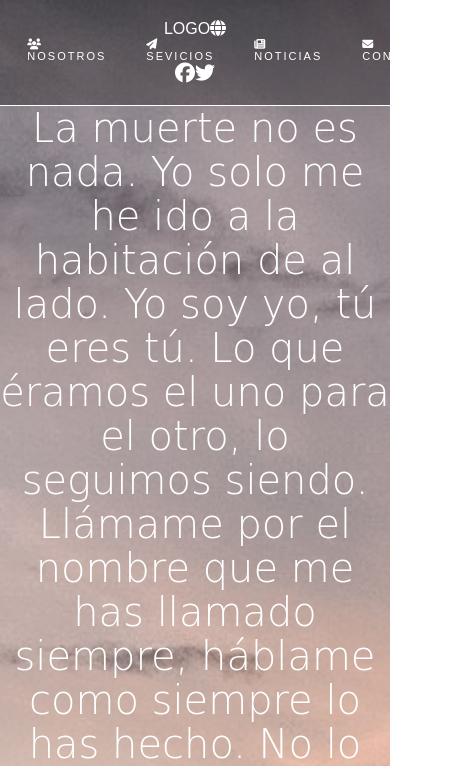
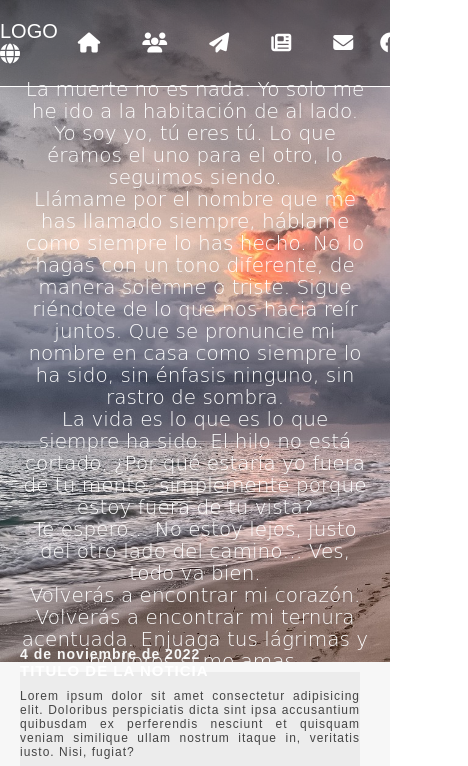
Before and after one commit to nespinosa08/practica-flexbox, a plain HTML site: page index.html in a window 390 px wide. Shown: the top 766 px of the page, 468 px wide, since content can reach past the window. Drawn offline with Linux system fonts and the light colour scheme; a web font is replaced by a local one.

Commit message:
pagina responsive 27-10

```diff
--- a/css/estilos.css
+++ b/css/estilos.css
@@ -18,6 +18,10 @@ a{
 .margen-interno{
     padding: 0 20px;
 
+}
+.elemento-fijo{
+    position: fixed;
+    width: 100%;
 }
     .header{
         background: url(../img/beach-1236581_1920.jpg);
@@ -66,6 +70,7 @@ a{
                 flex-flow: row nowrap;
                 flex: 1 1 auto;
                 padding: 0 5px;
+                justify-content: space-around;
             }
             .social a{
                 color: white;
@@ -76,7 +81,7 @@ a{
             }
         .texto-principal{
            /*  background: #EAEAEA; */
-           /* height: 580px; */
+           height: 600px;
            display: flex;
            align-items: center;
            /* flex-flow: column nowrap; */
@@ -86,12 +91,10 @@ a{
 
                 font-family: 'Shalimar', cursive;
                 color: white;
-                font-size: 40px;
+                font-size: 30px;
                 font-weight: 300;
                 text-align: center;
                 line-height: 1.1;
-
-
             }
     .section{
         background: #f7f7f7;
@@ -103,6 +106,7 @@ a{
             display: flex;
             flex-flow:row wrap;
             align-items: center;
+
         }
             .article{
                 flex: 1 1 40%;
@@ -117,11 +121,11 @@ a{
                 color: #f7f7f7;
                 font-size: 12 px;
                 padding: 10 0;
-                margin-top: -80px;
+                margin-top: -40px;
             }
             .article h2{
                 color: #fff;
-                font-size: 25px;
+                font-size: 15px;
                 text-transform: uppercase;
                 padding: 0 0 10px 0;
             }
@@ -142,7 +146,8 @@ a{
             .navegacion{
                 background:#000 ;
                 flex: 1 1 100%;
-                margin: 10px 10px 0 0px;
+                margin: 10px 10px 10px 0px;
+
             }
             .navegacion a{
                 color: #fff;
@@ -150,6 +155,7 @@ a{
                 text-transform: uppercase;
                 padding: 0 10px;
                 letter-spacing: 2px;
+
             }
         .aside{
             flex: 1 1 auto;
@@ -159,9 +165,7 @@ a{
             text-align: justify;
             font-size: 12px;
         }
-        .aside img{
-            width: 95%;
-        }
+
         .aside h4{
             background: #000;
             color: #fff;
@@ -170,13 +174,18 @@ a{
         }
             .publicidad{
                /*  background: #7978FF; */
+               margin-bottom: 20px;
+            }
+
+            .publicidad img{
+                width: 100%;
             }
 
     .footer{
         background: #000;
         display: flex;
         justify-content: center;
-        margin-top: 10px;
+        margin: 10px 0;
     }
         .pie{
             /* background: #3C4048 ; */
@@ -190,8 +199,20 @@ a{
             padding: 0 10px;
             letter-spacing: 2px;
         }
+        .pie a:hover{
+            color: #B2B2B2;
+        }
 
-@media all and (max-width: 800px){
+@media all and (max-width: 750px){
+    .logo a{
+        font-size: 20px;
+    }
+    .nav a{
+        font-size: 20px;
+    }
+    .social a{
+        font-size: 20px;
+    }
     .section{
         display:flex;
         flex-direction: column;
@@ -199,13 +220,28 @@ a{
     .aside{
         display:flex;
         justify-content: center;
+
+    }
+    .publicidad{
+        padding: 5px;
+    }
+    h1{
+        font-size: 20px;
+    }
+    .texto-principal{
+        height: 575px;
+     }
+     .article h3{
+        margin-top: -40px;
+    }
+    .article h2{
+        font-size: 15px;
+    }
+    .off{
+        display: none;
     }
 }
 @media all and (max-width:500px){
-    .menu{
-        display: flex;
-        flex-direction: column;
-    }
     .articulos{
         display:flex;
         flex-direction: column;
@@ -214,4 +250,7 @@ a{
         display:flex;
         flex-direction: column;
     }
+    .off{
+        display: none;
+    }
 }
--- a/index.html
+++ b/index.html
@@ -18,16 +18,15 @@
         <header class="header">
             <div class="menu margen-interno">
                 <div class="logo">
-                    <a href="index.html">LOGO<i class="fa-solid fa-globe"></i></a>
+                    <a href="index.html"><span>LOGO</span><i class="fa-solid fa-globe"></i></a>
                 </div>
                 <nav class="nav">
-                    <a href="#"><i class="fa-solid fa-house"></i>Inicio</a>
-                    <a href="#"><i class="fa-solid fa-users"></i>Nosotros</a>
-                    <a href="#"><i class="fa-solid fa-paper-plane"></i>Sevicios</a>
-                    <a href="#"><i class="fa-solid fa-newspaper"></i>Noticias</a>
-                    <a href="#"><i class="fa-solid fa-envelope"></i>Contactos</a>
+                    <a href="#"><i class="fa-solid fa-house"></i><span class="off">Inicio</span></a>
+                    <a href="#"><i class="fa-solid fa-users"></i><span class="off">Nosotros</span></a>
+                    <a href="#"><i class="fa-solid fa-paper-plane"></i><span class="off">Sevicios</span></a>
+                    <a href="#"><i class="fa-solid fa-newspaper"></i><span class="off">Noticias</span></a>
+                    <a href="#"><i class="fa-solid fa-envelope"></i><span class="off">Contactos</span></a>
                 </nav>
-
                 <div class="social">
                     <div>
                         <a href="#"><i class="fa-brands fa-facebook"></i></a>
@@ -37,7 +36,7 @@
                     </div>
                 </div>
             </div>
-            <div class="texto-principal">
+            <div class="texto-principal margen-interno">
                 <h1>
                     La muerte no es nada. Yo solo me he ido a la habitación de al lado. Yo soy yo, tú eres tú. Lo que éramos el uno para el otro, lo seguimos siendo. <br>
                     Llámame por el nombre que me has llamado siempre, háblame como siempre lo has hecho. No lo hagas con un tono diferente, de manera solemne o triste. Sigue riéndote de lo que nos hacia reír juntos. Que se pronuncie mi nombre en casa como siempre lo ha sido, sin énfasis ninguno, sin rastro de sombra. <br>
```
